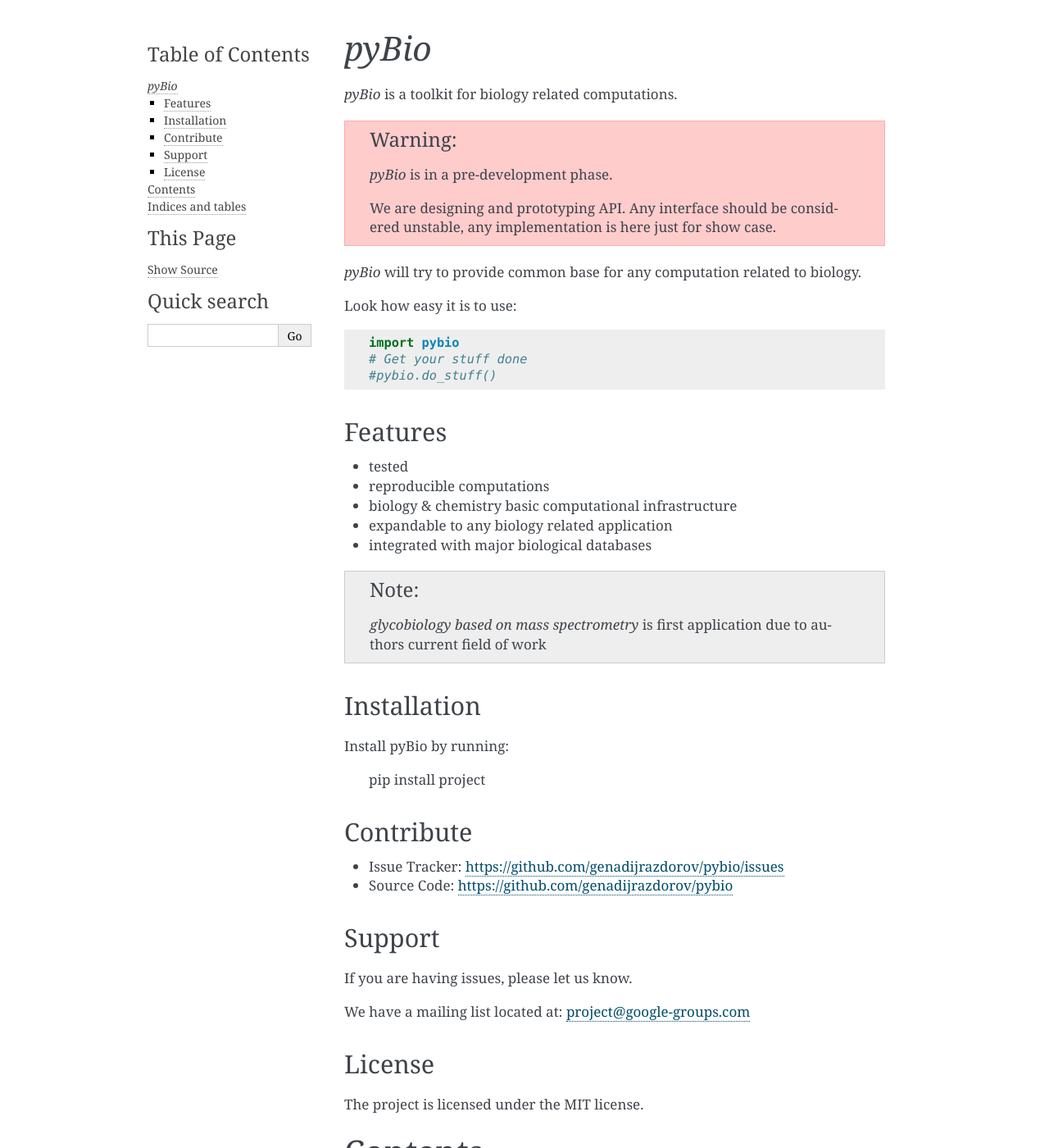
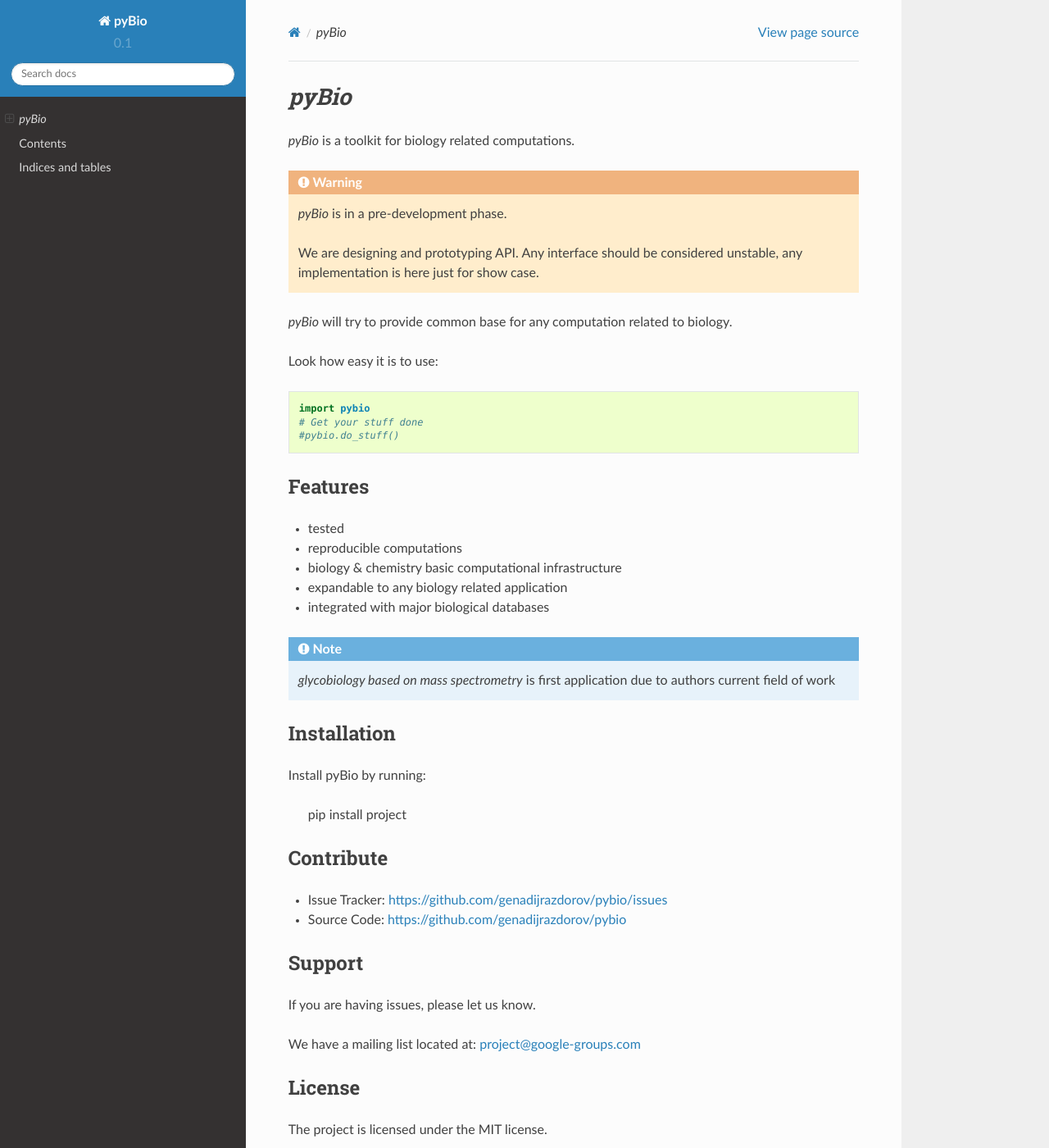
Before and after one commit to genadijrazdorov/pybio, a Sphinx documentation site: the page built from docs/index.rst, in a window 1280 px wide and 1400 px high. Shown: the whole window at 82% size. Built offline with Sphinx 7.4.7 and the Read the Docs theme 2.0.0, drawn with Linux system fonts in a browser that asks for light colours; pages that are not in the unit, such as notebooks, are missing from menus; some of the changed text lies outside the part shown.

Commit message:
use RDT theme

```diff
--- a/docs/conf.py
+++ b/docs/conf.py
@@ -31,8 +31,10 @@
 # Add any Sphinx extension module names here, as strings. They can be
 # extensions coming with Sphinx (named 'sphinx.ext.*') or your custom
 # ones.
-extensions = ['sphinx.ext.autodoc',
-    'sphinx.ext.doctest']
+extensions = [\
+        'sphinx.ext.autodoc',
+        'sphinx.ext.doctest'
+        ]
 
 # Add any paths that contain templates here, relative to this directory.
 templates_path = ['_templates']
@@ -85,6 +87,7 @@ todo_include_todos = False
 # a list of builtin themes.
 #
 #html_theme = 'alabaster'
+html_theme = 'sphinx_rtd_theme'
 
 # Theme options are theme-specific and customize the look and feel of a theme
 # further.  For a list of options available for each theme, see the
```
